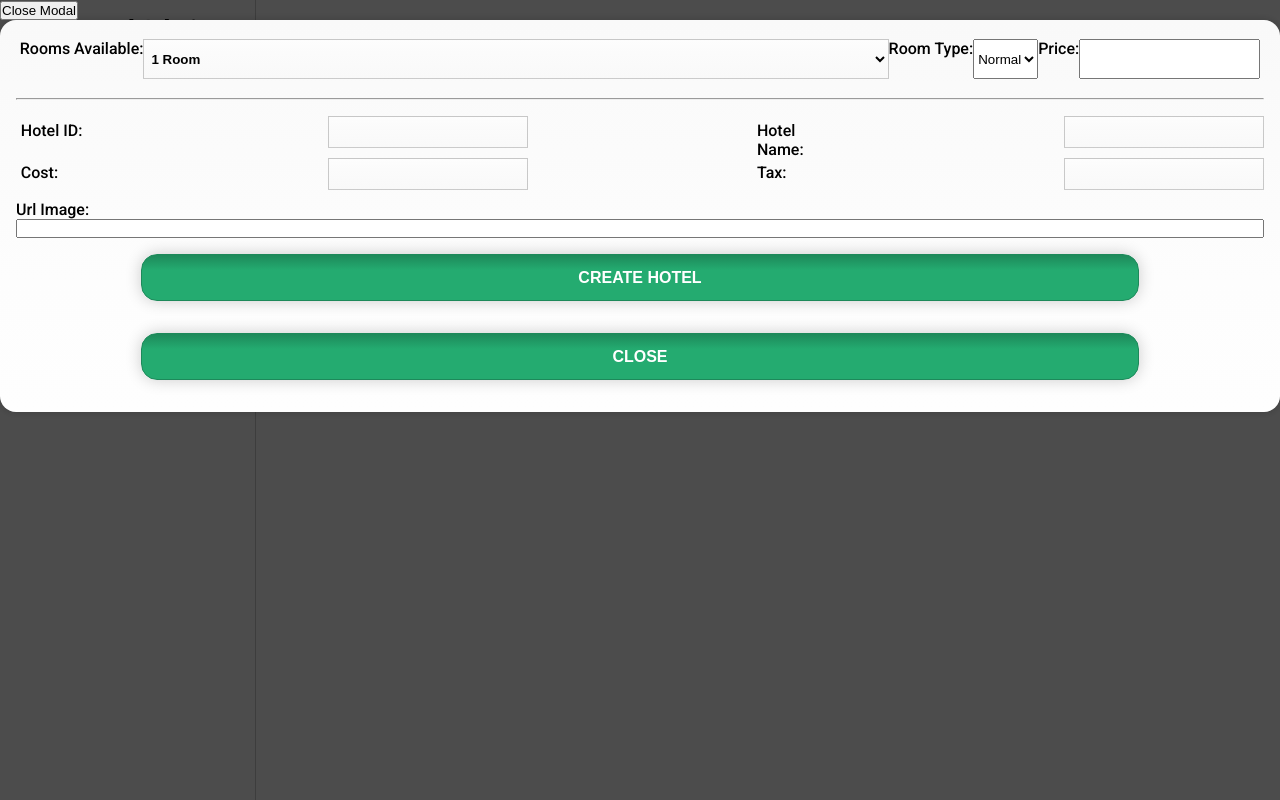
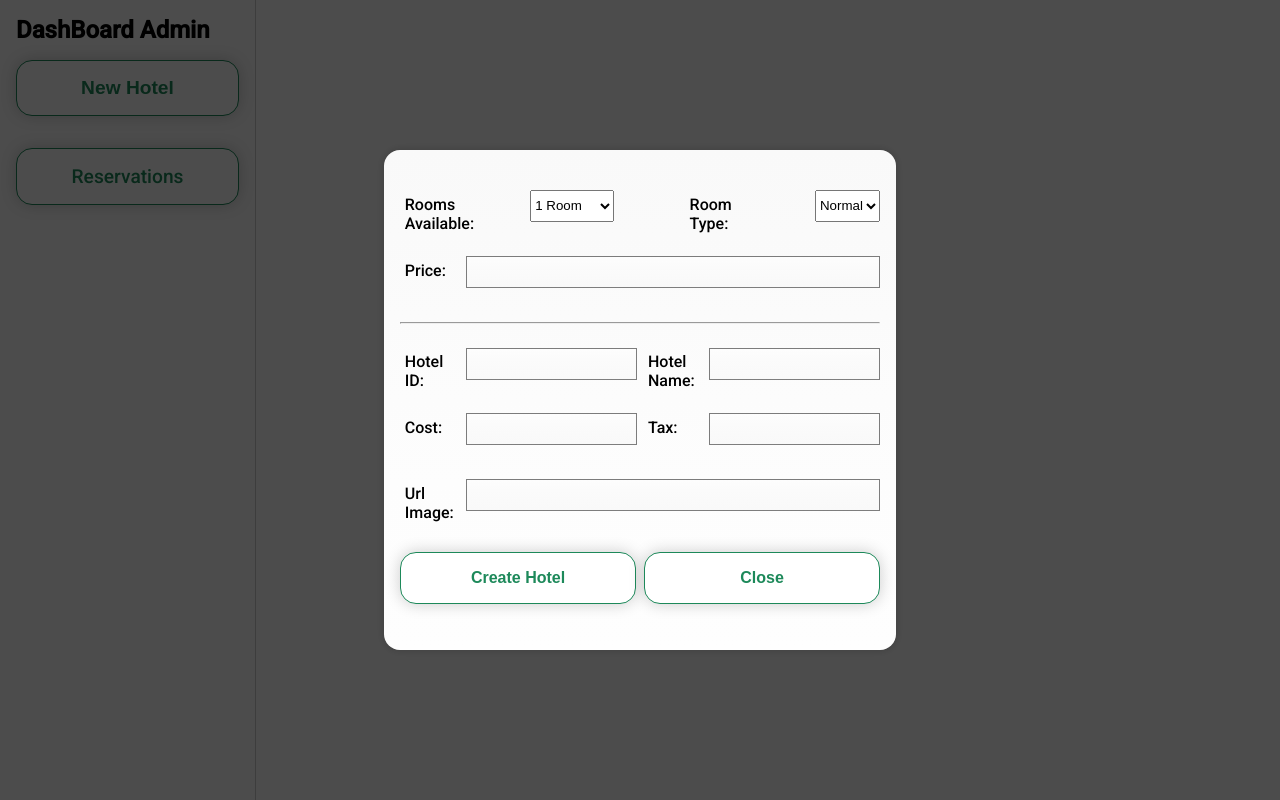
Before and after one commit to Juanpabedoyav/travel-app, a React (Create React App) app: page /777 in a window 1280 px wide. Both pictures are taken after a click on the button "New Hotel". Built offline with nearby package versions, Linux system fonts and the light colour scheme.

Commit message:
📦 NEW: add styles to dashboard admin

```diff
--- a/src/components/DashboardAdmin/index.tsx
+++ b/src/components/DashboardAdmin/index.tsx
@@ -1,6 +1,6 @@
 import { useContext, useState } from "react"
-import {  DashboardAdminSC, SectionAdminSc } from "./styles"
-import { FieldsReservationSc, FormReservationSc, ReservationDatesSc, ReservationRoomSc } from "../HotelDetails/styles"
+import {  DashboardAdminSC, FieldsCreateHotelActionsSc, FieldsCreateHotelSc, FormCreateHotelSc, SectionAdminSc } from "./styles"
+import { ReservationRoomSc } from "../HotelDetails/styles"
 import { Modal } from "../Modal"
 import { Link, useParams } from "react-router-dom"
 import { HotelContext } from "../../context/Hotels/HotelContext"
@@ -38,10 +38,9 @@ export const DashboardAdmin = () => {
         <Link to='reservations'>Reservations</Link>
       </div>
       {/* modal */}
-      <Modal open={open} close={() => setOpen(false)}>
-        <FormReservationSc onSubmit={handlerSubmit}>
-
-          <ReservationRoomSc>
+      <Modal open={open}>
+        <FormCreateHotelSc onSubmit={handlerSubmit}>
+          <FieldsCreateHotelSc>
             <label htmlFor="room">Rooms Available:</label>
             <select name="room" id="room" onChange={handlerChange}>
               <option value={1}>1 Room</option>
@@ -54,29 +53,34 @@ export const DashboardAdmin = () => {
               <option value={"VIP"}>VIP</option>
               <option value={"VIP"}>VIP</option>
             </select>
+          </FieldsCreateHotelSc>
+          <FieldsCreateHotelSc>
             <label htmlFor="price">Price:</label>
             <input type="number" name="price" id="price"  required onChange={handlerChange}/>
-          </ReservationRoomSc>
-
+          </FieldsCreateHotelSc>
           <hr></hr>
           {/* field name - lastname*/}
-          <FieldsReservationSc>
+          <FieldsCreateHotelSc>
             <label htmlFor="id">Hotel ID:</label>
             <input type="number" name="id" id="id"  required onChange={handlerChange}/>
             <label htmlFor="name">Hotel Name:</label>
             <input type="text" name="name" id="name"  required  onChange={handlerChange}/>
-          </FieldsReservationSc>
-          <FieldsReservationSc>
+          </FieldsCreateHotelSc>
+          <FieldsCreateHotelSc>
             <label htmlFor="cost">Cost:</label>
             <input type="number" name="cost" id="cost"  required  onChange={handlerChange}/>
             <label htmlFor="tax">Tax:</label>
             <input type="number" name="tax" id="tax"  required  onChange={handlerChange}/>
-          </FieldsReservationSc>
-          <label htmlFor="img">Url Image:</label>
-          <input type="url" name="img" id="img"  required onChange={handlerChange}/>
-          <button type="submit">Create Hotel</button>
-          <button onClick={()=>setOpen(false)}>Close</button>
-        </FormReservationSc>
+          </FieldsCreateHotelSc>
+          <FieldsCreateHotelSc>
+            <label htmlFor="img">Url Image:</label>
+            <input type="url" name="img" id="img"  required onChange={handlerChange}/>
+          </FieldsCreateHotelSc>
+          <FieldsCreateHotelActionsSc>
+            <button type="submit">Create Hotel</button>
+            <button onClick={()=>setOpen(false)}>Close</button>
+          </FieldsCreateHotelActionsSc>
+        </FormCreateHotelSc>
       </Modal>
 
       { id === "reservations" ?
--- a/src/components/DashboardAdmin/styles.ts
+++ b/src/components/DashboardAdmin/styles.ts
@@ -3,6 +3,26 @@ import styled from "styled-components"
 export const DashboardAdminSC = styled.section`
 display: flex;
 flex-direction: row;
+a{
+        margin: 1rem 0;
+        text-decoration:none;
+        text-align: center;
+        font-size: 1.2rem;
+        color:${props => props.theme.colors.main[600]};
+        border-radius: 1rem;
+        border: 1px solid  ${props => props.theme.colors.main[600]};
+        box-shadow: 0 0 1rem rgba(0,0,0,0.2);
+        background-color: #fff;
+        padding: 1rem;
+        :hover{
+        color: #fff;
+        background:linear-gradient(
+        ${props => props.theme.colors.main[600]},
+        ${props => props.theme.colors.main[500]},
+        ${props => props.theme.colors.main[500]},
+        ${props => props.theme.colors.main[500]});;
+        }
+    }
 .actions{
     display: flex;
     flex-direction: column;
@@ -48,3 +68,86 @@ border: 1px solid black;
 width: 260px;
 height: 350px;
 `
+
+export const FormCreateHotelSc = styled.form`
+width: 40%;
+height: 500px;
+padding: 1rem;
+margin: 1rem auto;
+ background:linear-gradient(
+        ${props => props.theme.colors.secondary[500]},
+        ${props => props.theme.colors.secondary[300]},
+        ${props => props.theme.colors.secondary[200]},
+        ${props => props.theme.colors.secondary[100]}
+    );
+    display: flex;
+    flex-direction: column;
+    justify-content: space-evenly;
+   align-items: stretch;
+   box-shadow: 0 0 10px 0 rgba(0,0,0,0.2);
+   border-radius: 1rem;
+button{
+        margin: 0.4rem auto;
+        font-size: 1rem;
+        font-weight: 700;
+        color:${props => props.theme.colors.main[600]};
+        border-radius: 1rem;
+        border: 1px solid  ${props => props.theme.colors.main[600]};
+        box-shadow: 0 0 1rem rgba(0,0,0,0.2);
+        background-color: #fff;
+        padding: 1rem;
+        width: 50%;
+        :hover{
+        color: #fff;
+        background:linear-gradient(
+        ${props => props.theme.colors.main[600]},
+        ${props => props.theme.colors.main[500]},
+        ${props => props.theme.colors.main[500]},
+        ${props => props.theme.colors.main[500]});;
+        }
+    }
+
+`
+
+export const FieldsCreateHotelSc = styled.div`
+  height: 2rem;
+  margin-bottom: 10px;
+  display: flex;
+  flex-direction: row;
+  justify-content: space-between;
+  min-width: 250px;
+  gap: 0.4rem;
+label{
+  width: 50px;
+  margin: 0.3rem;
+  min-width: 50px;
+}
+input{
+  padding-left: 0.5rem;
+  border: 1px solid rgba(0, 0, 0, 0.5);
+  min-width: 100px;
+  line-height: 1.5;
+  background:linear-gradient(
+        ${props => props.theme.colors.secondary[200]},
+        ${props => props.theme.colors.secondary[300]},
+        ${props => props.theme.colors.secondary[400]},
+        ${props => props.theme.colors.secondary[500]});
+        :focus{
+          outline: none;
+          border: 3px solid
+            ${props => props.theme.colors.main[400]};
+        }
+}
+input[type="url"]{
+    width: 100%;
+}
+input[name="price"]{
+    width: 100%;
+}
+`
+
+export const FieldsCreateHotelActionsSc = styled.div`
+display: flex;
+flex-direction: row;
+gap: 0.5rem;
+`
--- a/src/components/Modal/index.tsx
+++ b/src/components/Modal/index.tsx
@@ -4,19 +4,17 @@ import { ModalSC } from "./styles"
 interface ModalPros {
     children: JSX.Element | JSX.Element[],
     open: boolean,
-    close: () => void
 }
 
 
 
-export const  Modal = ({children, open, close}: ModalPros)  =>{
+export const  Modal = ({children, open}: ModalPros)  =>{
   const portal = document.getElementById("portal-form") as HTMLElement
   if(!open) return null
 
   return ReactDOM.createPortal(
     <>
       <ModalSC>
-        <button onClick={close}>Close Modal</button>
         {children}
       </ModalSC>
     </>,
--- a/src/components/Modal/styles.ts
+++ b/src/components/Modal/styles.ts
@@ -2,6 +2,9 @@ import styled from "styled-components"
 
 export const ModalSC = styled.div`
   position: fixed;
+  display: flex;
+  flex-direction: column;
+  justify-content: center;
   top: 0;
   left: 0;
   right: 0;
```
